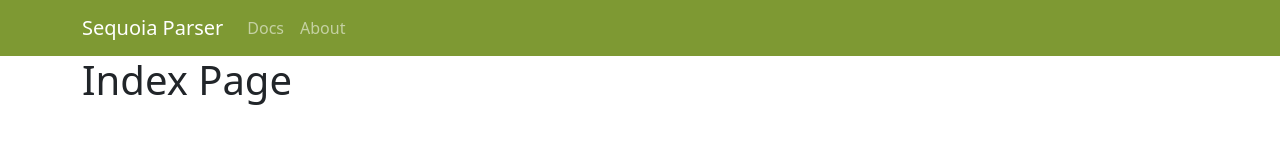
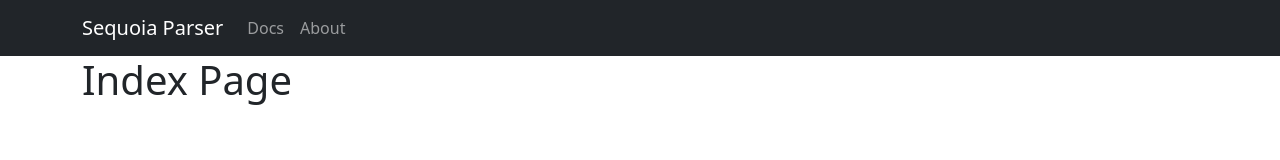
Before and after one commit to bobpulaski/my-gatsby-site, a Gatsby site: page / in a window 1280 px wide. Built offline with nearby package versions, Linux system fonts and the light colour scheme; Gatsby itself is replaced by a stand-in of ours.

Commit message:
09-06-23-job

```diff
--- a/src/components/layout.scss
+++ b/src/components/layout.scss
@@ -1,3 +1,3 @@
-$primary: #7e9933;
-$dark: #7e9933;
+// $primary: #7e9933;
+// $dark: #7e9933;
 @import "~bootstrap/scss/bootstrap";
```
